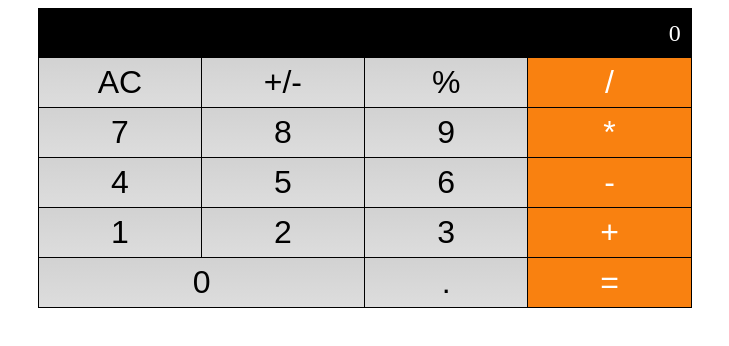
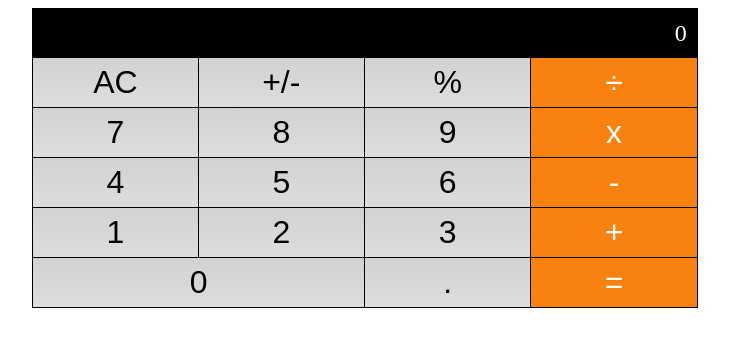
Before and after one commit to jfoyarzo/math-magicians, a React (Create React App) app: page / in a window 1280 px wide. Shown: the top 346 px of the page, without its empty margins (275-1004 px from the left). Built offline with nearby package versions, Linux system fonts and the light colour scheme.

Commit message:
Remove state from main component and add state to calculator component to fix issue on passing props

```diff
--- a/package.json
+++ b/package.json
@@ -7,6 +7,7 @@
     "@testing-library/react": "^13.4.0",
     "@testing-library/user-event": "^13.5.0",
     "big.js": "^6.2.1",
+    "prop-types": "^15.8.1",
     "react": "^18.2.0",
     "react-dom": "^18.2.0",
     "react-scripts": "5.0.1",
--- a/src/App.js
+++ b/src/App.js
@@ -1,37 +1,16 @@
-/* eslint-disable no-useless-constructor */
-/* eslint-disable react/prefer-stateless-function */
 import React from 'react';
 import Calculator from './components/Calculator';
 
 class App extends React.Component {
   constructor(props) {
     super(props);
-    this.handleButtonClick = this.handleButtonClick.bind(this);
-    this.state = {
-      total: null,
-      next: null,
-      operation: null,
-    };
-  }
-
-  handleButtonClick(newObj) {
-    this.setState({
-      total: newObj.total,
-      next: newObj.next,
-      operation: newObj.operation,
-    });
+    this.state = {};
   }
 
   render() {
-    const { total, next, operation } = this.state;
     return (
       <div className="App">
-        <Calculator
-          total={total}
-          next={next}
-          operation={operation}
-          handleButtonClick={this.handleButtonClick}
-        />
+        <Calculator />
       </div>
     );
   }
--- a/src/components/Calculator.js
+++ b/src/components/Calculator.js
@@ -7,43 +7,45 @@ import calculate from '../logic/calculate';
 export default class Calculator extends React.Component {
   constructor(props) {
     super(props);
+    this.state = {
+      total: '0',
+      next: null,
+      operation: null,
+    };
+    this.handleButtonClick = this.handleButtonClick.bind(this);
   }
 
-  static handleButtonClick(e, props) {
-    const buttonName = e.target.value;
-    const obj = {
-      total: props.total,
-      next: props.next,
-      operation: props.operation,
-    };
-    const newObj = calculate(obj, buttonName);
-    props.handleButtonClick(newObj);
+  handleButtonClick(e) {
+    const buttonName = e.target.textContent;
+    const newObj = calculate(this.state, buttonName);
+    this.setState(newObj);
   }
 
   render() {
+    const { total, next, operation } = this.state;
     return (
       <div className="container">
-        <div className="result">0</div>
+        <div className="result">{ next || operation || total}</div>
         <div className="buttons">
           <button type="button" className="button resetBtn" onClick={this.handleButtonClick}>AC</button>
-          <button type="button" className="button negative operator">+/-</button>
-          <button type="button" className="button operator percent">%</button>
-          <button type="button" className="button operator">/</button>
-          <button type="button" className="button number">7</button>
-          <button type="button" className="button number">8</button>
-          <button type="button" className="button number">9</button>
-          <button type="button" className="button operator">*</button>
-          <button type="button" className="button number">4</button>
-          <button type="button" className="button number">5</button>
-          <button type="button" className="button number">6</button>
-          <button type="button" className="button operator">-</button>
-          <button type="button" className="button number">1</button>
-          <button type="button" className="button number">2</button>
-          <button type="button" className="button number">3</button>
-          <button type="button" className="button operator">+</button>
-          <button type="button" className="button number zero-btn">0</button>
-          <button type="button" className="button number dot">.</button>
-          <button type="button" className="button operator">=</button>
+          <button type="button" className="button negative operator" onClick={this.handleButtonClick}>+/-</button>
+          <button type="button" className="button operator percent" onClick={this.handleButtonClick}>%</button>
+          <button type="button" className="button operator" onClick={this.handleButtonClick}>÷</button>
+          <button type="button" className="button number" onClick={this.handleButtonClick}>7</button>
+          <button type="button" className="button number" onClick={this.handleButtonClick}>8</button>
+          <button type="button" className="button number" onClick={this.handleButtonClick}>9</button>
+          <button type="button" className="button operator" onClick={this.handleButtonClick}>x</button>
+          <button type="button" className="button number" onClick={this.handleButtonClick}>4</button>
+          <button type="button" className="button number" onClick={this.handleButtonClick}>5</button>
+          <button type="button" className="button number" onClick={this.handleButtonClick}>6</button>
+          <button type="button" className="button operator" onClick={this.handleButtonClick}>-</button>
+          <button type="button" className="button number" onClick={this.handleButtonClick}>1</button>
+          <button type="button" className="button number" onClick={this.handleButtonClick}>2</button>
+          <button type="button" className="button number" onClick={this.handleButtonClick}>3</button>
+          <button type="button" className="button operator" onClick={this.handleButtonClick}>+</button>
+          <button type="button" className="button number zero-btn" onClick={this.handleButtonClick}>0</button>
+          <button type="button" className="button number dot" onClick={this.handleButtonClick}>.</button>
+          <button type="button" className="button operator" onClick={this.handleButtonClick}>=</button>
         </div>
       </div>
     );
--- a/src/logic/calculate.js
+++ b/src/logic/calculate.js
@@ -16,7 +16,7 @@ function isNumber(item) {
 export default function calculate(obj, buttonName) {
   if (buttonName === 'AC') {
     return {
-      total: null,
+      total: '0',
       next: null,
       operation: null,
     };
```
Also changed, not shown: 1 other file (tests, documents, lock files or other folders).
